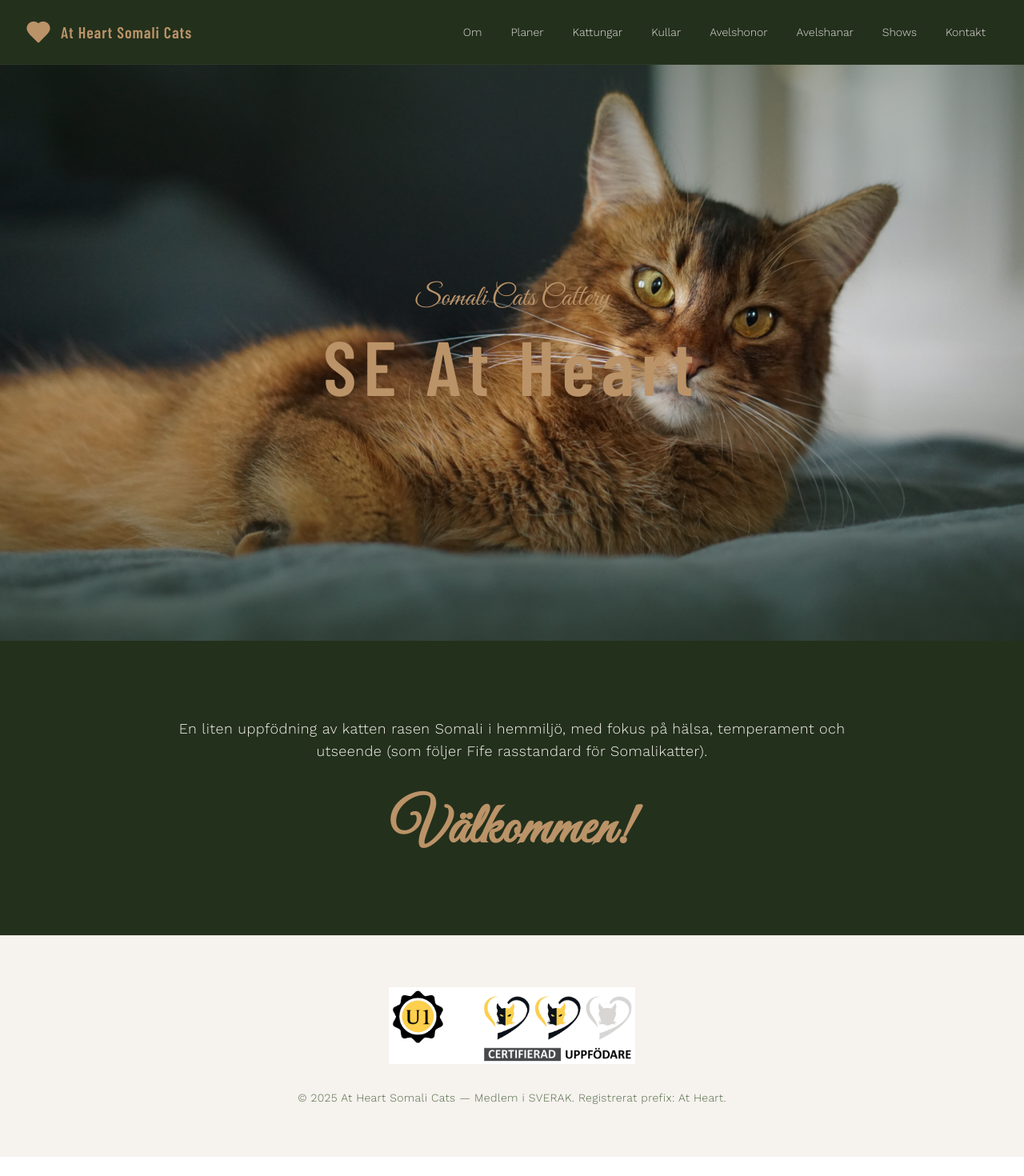
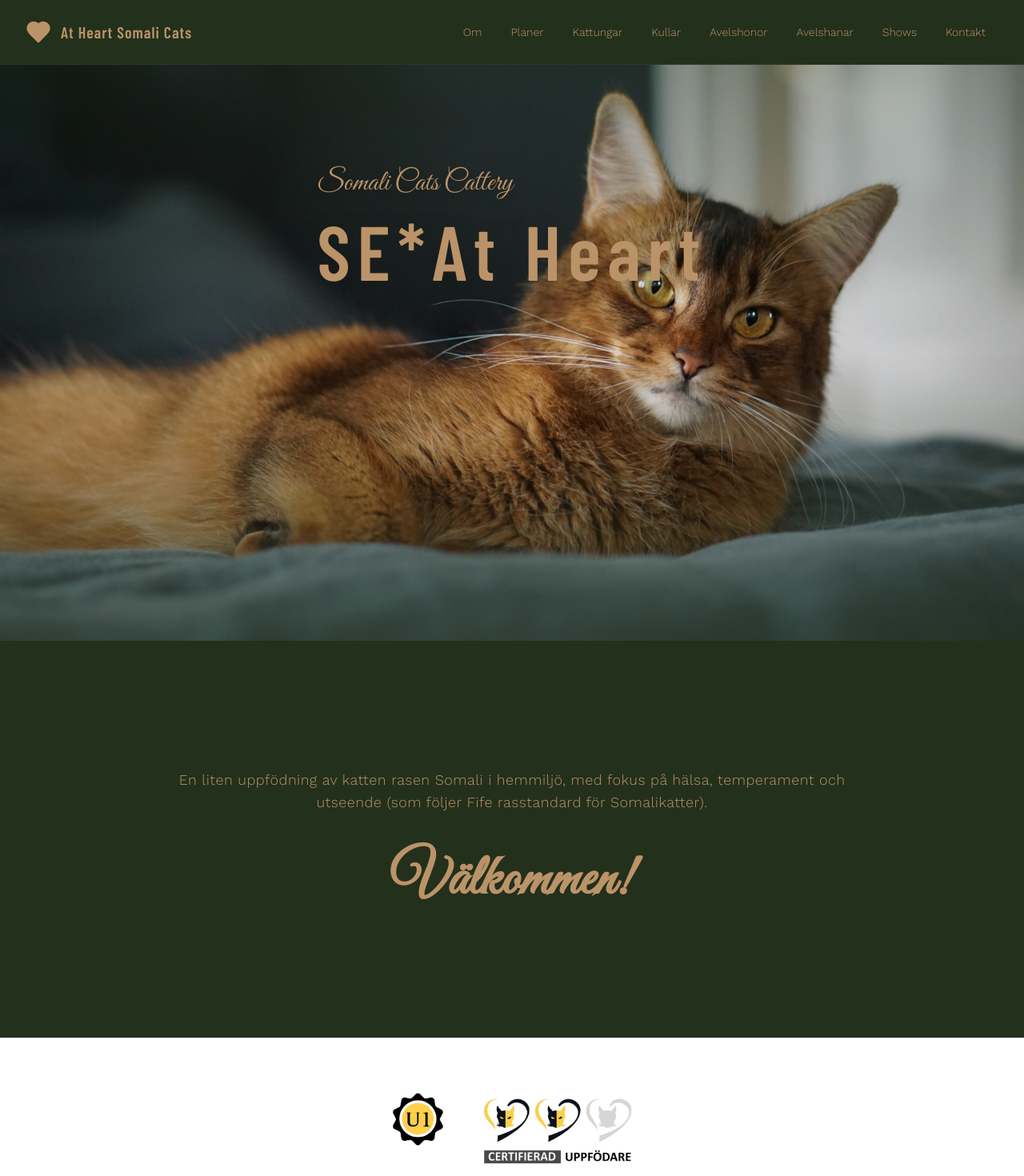
Before and after one commit to swartbergs/at-heart-somali, a React (Vite) app: page / in a window 1280 px wide. Shown: the top 1470 px of the page at 80% size. Before the commit the page ends 1446 px from the top, so only its background shows below. Built offline with nearby package versions, Linux system fonts and the light colour scheme; the HTML template or start-up script is replaced by a standard one.

Commit message:
Refactor: Adjust layout and colors

```diff
--- a/src/components/Footer.tsx
+++ b/src/components/Footer.tsx
@@ -2,7 +2,7 @@ import certifications from "@/assets/certifications.png";
 
 export const Footer = () => {
   return (
-    <footer className="w-full bg-brand-light py-12 md:py-16 border-t border-border">
+    <footer className="w-full bg-white py-12 md:py-16 border-t border-border">
       <div className="container mx-auto px-4">
         {/* Certifications */}
         <div className="flex justify-center mb-8">
--- a/src/components/Header.tsx
+++ b/src/components/Header.tsx
@@ -42,7 +42,7 @@ export const Header = () => {
               <li key={item.name}>
                 <a
                   href={item.href}
-                  className="relative px-4 py-2 text-sm font-body text-brand-light/90 hover:text-brand-gold transition-colors font-light"
+                  className="relative px-4 py-2 text-sm font-body text-brand-gold hover:text-brand-gold/80 transition-colors font-light"
                   onMouseEnter={() => setHoveredIndex(index)}
                   onMouseLeave={() => setHoveredIndex(null)}
                 >
--- a/src/components/Hero.tsx
+++ b/src/components/Hero.tsx
@@ -17,7 +17,7 @@ export const Hero = () => {
       />
 
       {/* Hero Content */}
-      <div className="relative z-10 text-center px-4 max-w-5xl mx-auto">
+      <div className="relative z-10 px-4 md:px-8 lg:px-16 max-w-7xl mx-auto self-start pt-24 md:pt-32">
         {/* Decorative overline */}
         <p className="font-script text-3xl md:text-4xl text-brand-gold mb-4 drop-shadow-lg">
           Somali Cats Cattery
@@ -25,7 +25,7 @@ export const Hero = () => {
 
         {/* Main heading */}
         <h1 className="font-heading text-5xl md:text-7xl lg:text-8xl font-semibold text-brand-gold drop-shadow-2xl mb-6">
-          SE At Heart
+          SE*At Heart
         </h1>
       </div>
     </section>
--- a/src/components/Intro.tsx
+++ b/src/components/Intro.tsx
@@ -1,9 +1,9 @@
 export const Intro = () => {
   return (
-    <section className="w-full bg-brand-dark-green py-16 md:py-24">
+    <section className="w-full bg-brand-dark-green py-24 md:py-32 lg:py-40">
       <div className="container mx-auto px-4 max-w-4xl text-center">
         {/* Brand promise */}
-        <p className="text-brand-light text-base md:text-lg leading-relaxed mb-8 font-light">
+        <p className="text-brand-gold text-base md:text-lg leading-relaxed mb-12 font-light">
           En liten uppfödning av katten rasen Somali i hemmiljö, med fokus på hälsa, temperament och utseende (som följer Fife rasstandard för Somalikatter).
         </p>
 
```
